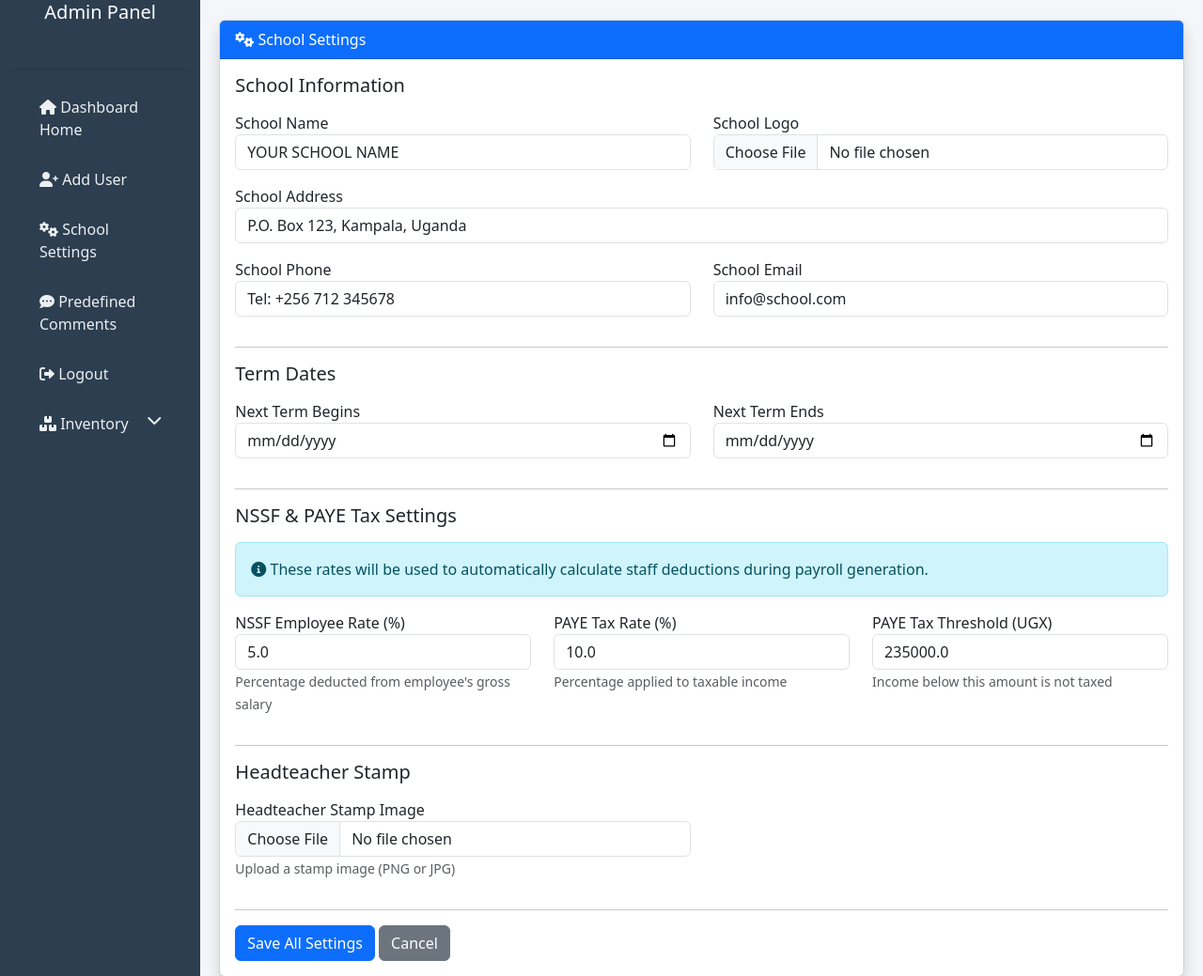
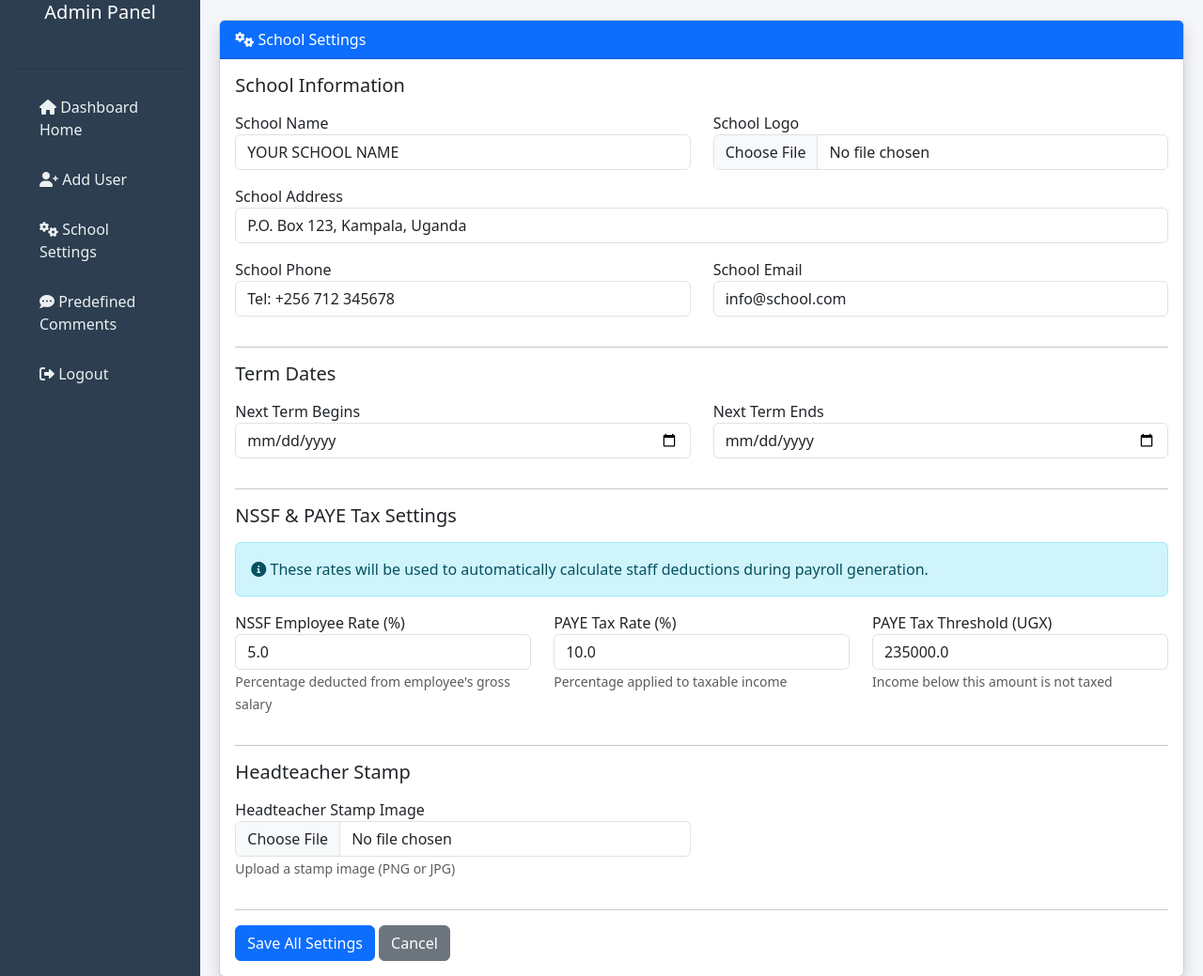
Before and after one commit to pelle-design/school-system, a Flask app: page /admin/school_settings in a window 1280 px wide. Shown: the part 65-1104 px from the top of the page at 94% size. Run offline with Flask 3, Linux system fonts and the light colour scheme; the visitor is signed in with stand-in values (Sample User, id 1); data comes from the database, SQL or seed files in the repository; data that the repository does not hold is empty; some libraries are stand-ins or nearby versions.

Commit message:
Update base.html

```diff
--- a/templates/base.html
+++ b/templates/base.html
@@ -198,22 +198,6 @@
                 <a href="{{ url_for('logout') }}"><i class="fas fa-sign-out-alt"></i> Logout</a>
             {% endif %}
 
-            <!-- Inventory Module (visible to multiple roles) -->
-            {% if session.role in ['admin', 'bursar', 'dos'] %}
-            <div class="dropdown-menu-item">
-                <a href="#" onclick="toggleDropdown(this); return false;">
-                    <i class="fas fa-boxes"></i> Inventory
-                    <i class="fas fa-chevron-down chevron"></i>
-                </a>
-                <div class="dropdown-submenu">
-                    <a href="{{ url_for('inventory_dashboard') }}">Dashboard</a>
-                    <a href="{{ url_for('inventory_items') }}">All Items</a>
-                    <a href="{{ url_for('inventory_transactions') }}">Transactions</a>
-                    <a href="{{ url_for('inventory_alerts') }}">Alerts</a>
-                    <a href="{{ url_for('inventory_reports') }}">Reports</a>
-                </div>
-            </div>
-            {% endif %}
         </div>
 
         <!-- MAIN CONTENT AREA -->
```
